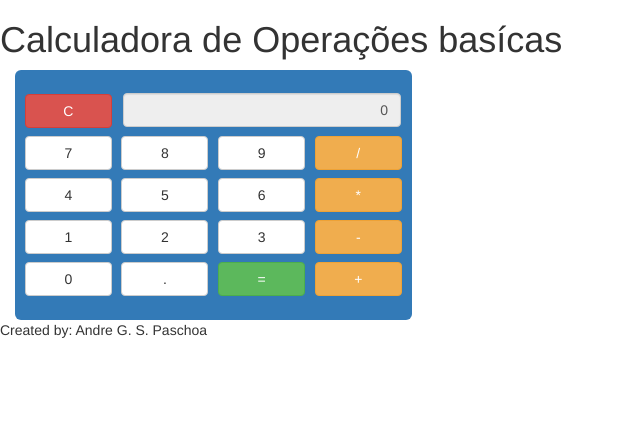
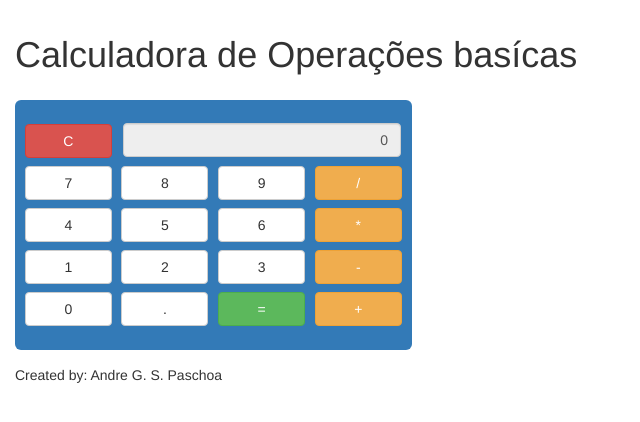
Before and after one commit to andregspaschoa/Angular, an Angular app in the folder 01-calculadora/: page / in a window 1280 px wide. Shown: the top 422 px of the page, without its empty margins (0-640 px from the left). Built offline with nearby package versions, Linux system fonts and the light colour scheme.

Commit message:
Update styles.css

```diff
--- a/01-calculadora/src/styles.css
+++ b/01-calculadora/src/styles.css
@@ -1 +1,10 @@
 /* You can add global styles to this file, and also import other style files */
+h1{
+    margin:15px;
+    padding:15px
+}
+
+p {
+    margin:15px;
+    padding:15px
+}
```
